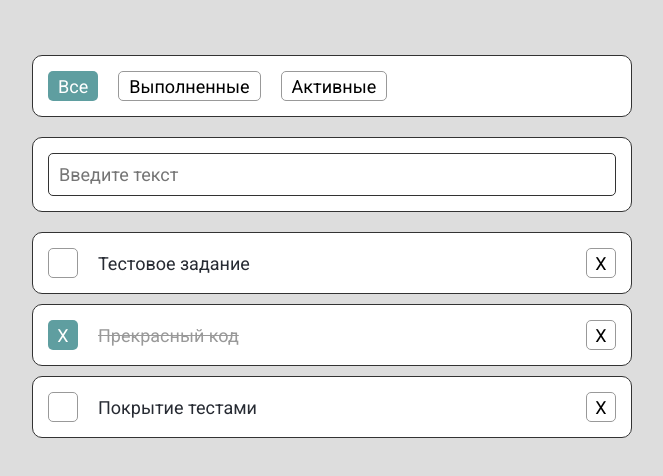
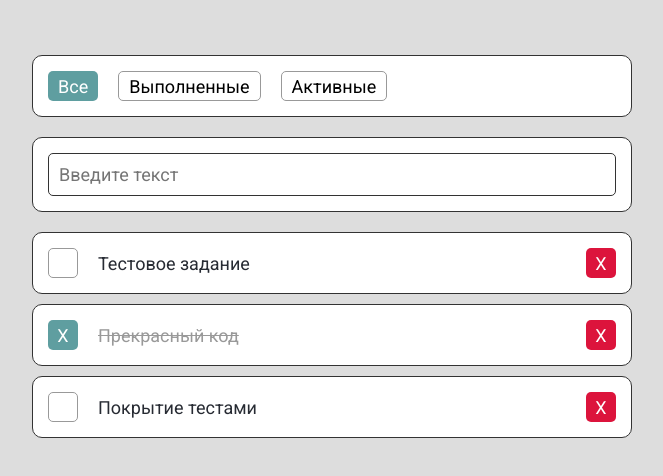
Before and after one commit to horhoj/test_main_union_task_2_todo_list, a website built with Vite: page index.html in a window 1280 px wide. Shown: the whole page, without its empty margins (308-971 px from the left). Built offline with nearby package versions, Linux system fonts and the light colour scheme.

Commit message:
fix layouts

```diff
--- a/src/components/todoList.ts
+++ b/src/components/todoList.ts
@@ -136,6 +136,12 @@ class TodoList {
         child.innerHTML = todoItem;
         wrapper.appendChild(child);
       }
+
+      if (todoList.length === 0) {
+        const child = document.createElement('ul');
+        child.innerText = 'Ничего не найдено';
+        wrapper.appendChild(child);
+      }
     }
   }
 
--- a/src/styles/style.scss
+++ b/src/styles/style.scss
@@ -93,8 +93,8 @@ body {
     cursor: pointer;
     border-radius: 5px;
     border: none;
-    border: 1px solid #999;
-    background-color: #fff;
+    background-color: crimson;
+    color: #fff;
     display: flex;
     align-items: center;
     justify-content: center;
```
